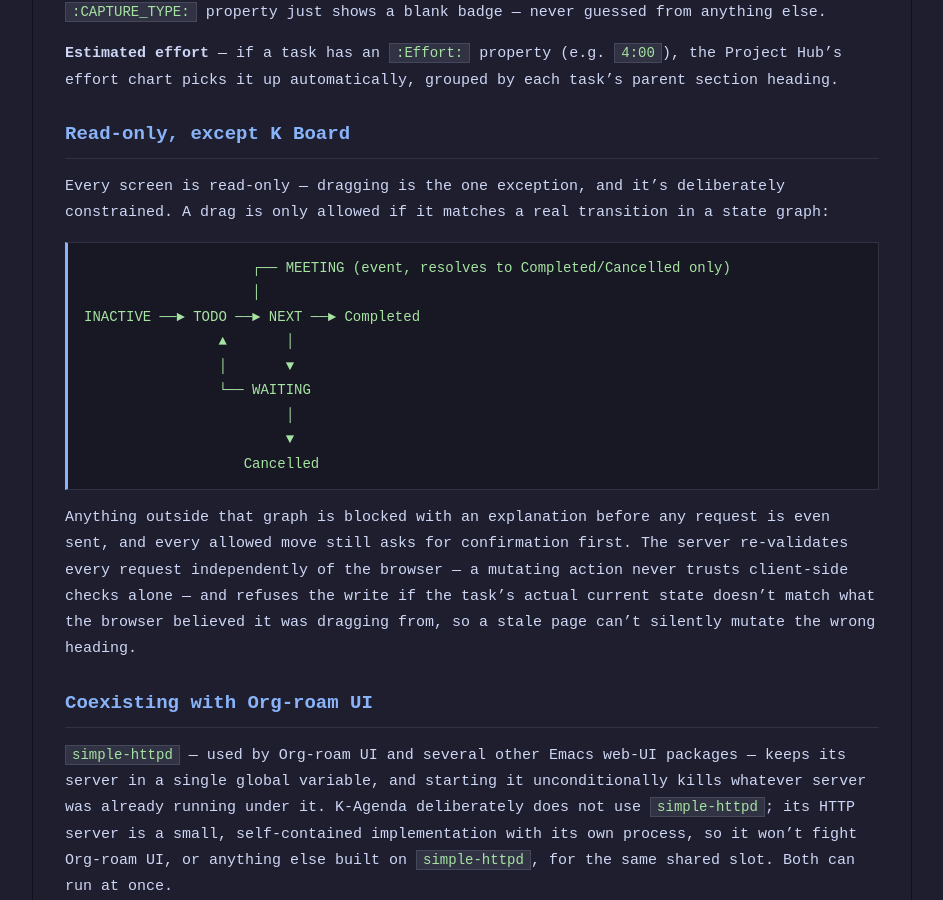
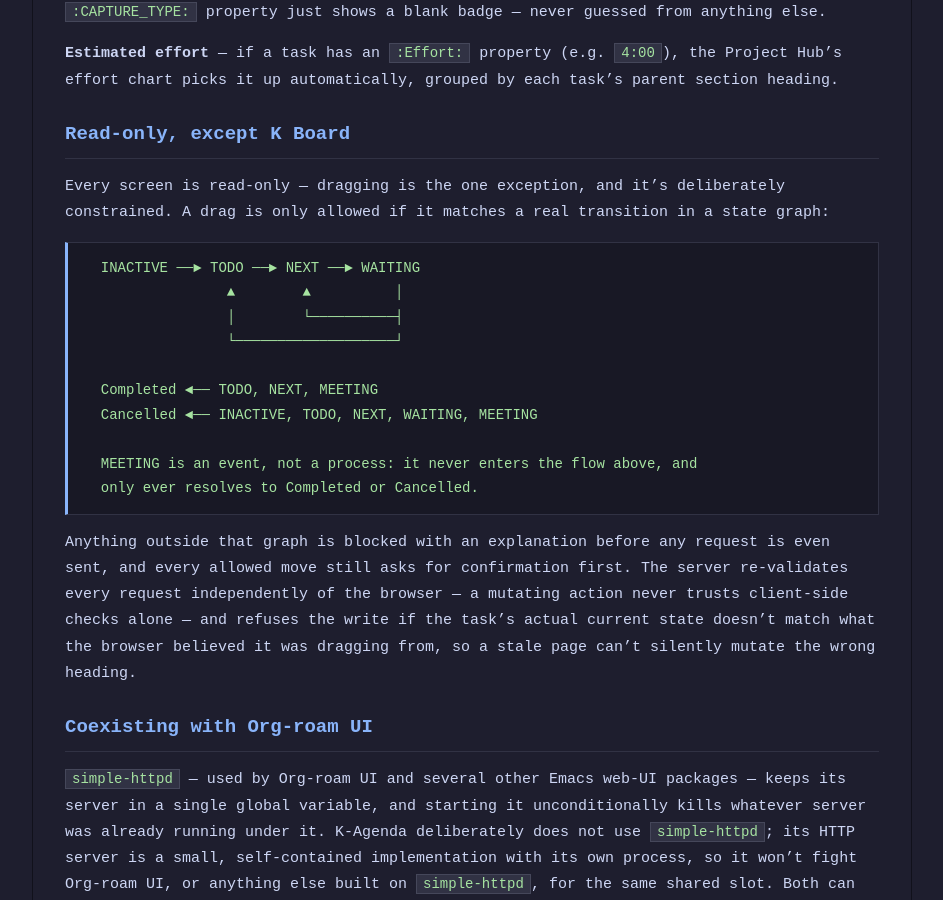
Before and after one commit to rukmaldias/rukmaldias.github.io, a Jekyll site: the page built from _posts/2026-07-11-k-agenda.md, in a window 1280 px wide and 900 px high, scrolled down 4988 px. Shown: the whole window, without its empty margins (168-1111 px from the left). Built offline with Jekyll 4.4.1, drawn with Linux system fonts in a browser that asks for light colours.

Commit message:
Show every TODO-state transition in the K-Agenda post's diagram
The old drawing showed 5 of the 13 pairs in
k-agenda-workflow--valid-transitions while being introduced as the graph
a drag is checked against. Missing: TODO -> Completed, WAITING -> NEXT,
and the four routes to Cancelled from INACTIVE/TODO/NEXT/WAITING, plus
MEETING's two.

Drawing all 13 as arrows is unreadable, so the active flow stays a
diagram -- it holds all five edges between INACTIVE/TODO/NEXT/WAITING,
including both of WAITING's back-edges -- and the two terminal states are
listed by source instead. Cancelled reaching every non-terminal state
reads better as a line than as five crossing arrows.

Verified mechanically against the defconst rather than by eye: the edge
set the diagram encodes equals the edge set in the code exactly, with
nothing missing and nothing invented. "Completed"/"Cancelled" are kept --
they are the real display labels (k-agenda-protocol.el maps DONE ->
"Completed"), not prettified keywords.

Co-Authored-By: Claude Opus 4.8 <noreply@anthropic.com>

````diff
--- a/_posts/2026-07-11-k-agenda.md
+++ b/_posts/2026-07-11-k-agenda.md
@@ -99,15 +99,16 @@ A few Org conventions K-Agenda understands, entirely optional but worth setting
 Every screen is read-only — dragging is the one exception, and it's deliberately constrained. A drag is only allowed if it matches a real transition in a state graph:
 
 ```
-                    ┌── MEETING (event, resolves to Completed/Cancelled only)
-                    │
-INACTIVE ──► TODO ──► NEXT ──► Completed
-                ▲       │
-                │       ▼
-                └── WAITING
-                        │
-                        ▼
-                   Cancelled
+  INACTIVE ──► TODO ──► NEXT ──► WAITING
+                 ▲        ▲          │
+                 │        └──────────┤
+                 └───────────────────┘
+
+  Completed ◄── TODO, NEXT, MEETING
+  Cancelled ◄── INACTIVE, TODO, NEXT, WAITING, MEETING
+
+  MEETING is an event, not a process: it never enters the flow above, and
+  only ever resolves to Completed or Cancelled.
 ```
 
 Anything outside that graph is blocked with an explanation before any request is even sent, and every allowed move still asks for confirmation first. The server re-validates every request independently of the browser — a mutating action never trusts client-side checks alone — and refuses the write if the task's actual current state doesn't match what the browser believed it was dragging from, so a stale page can't silently mutate the wrong heading.
````
